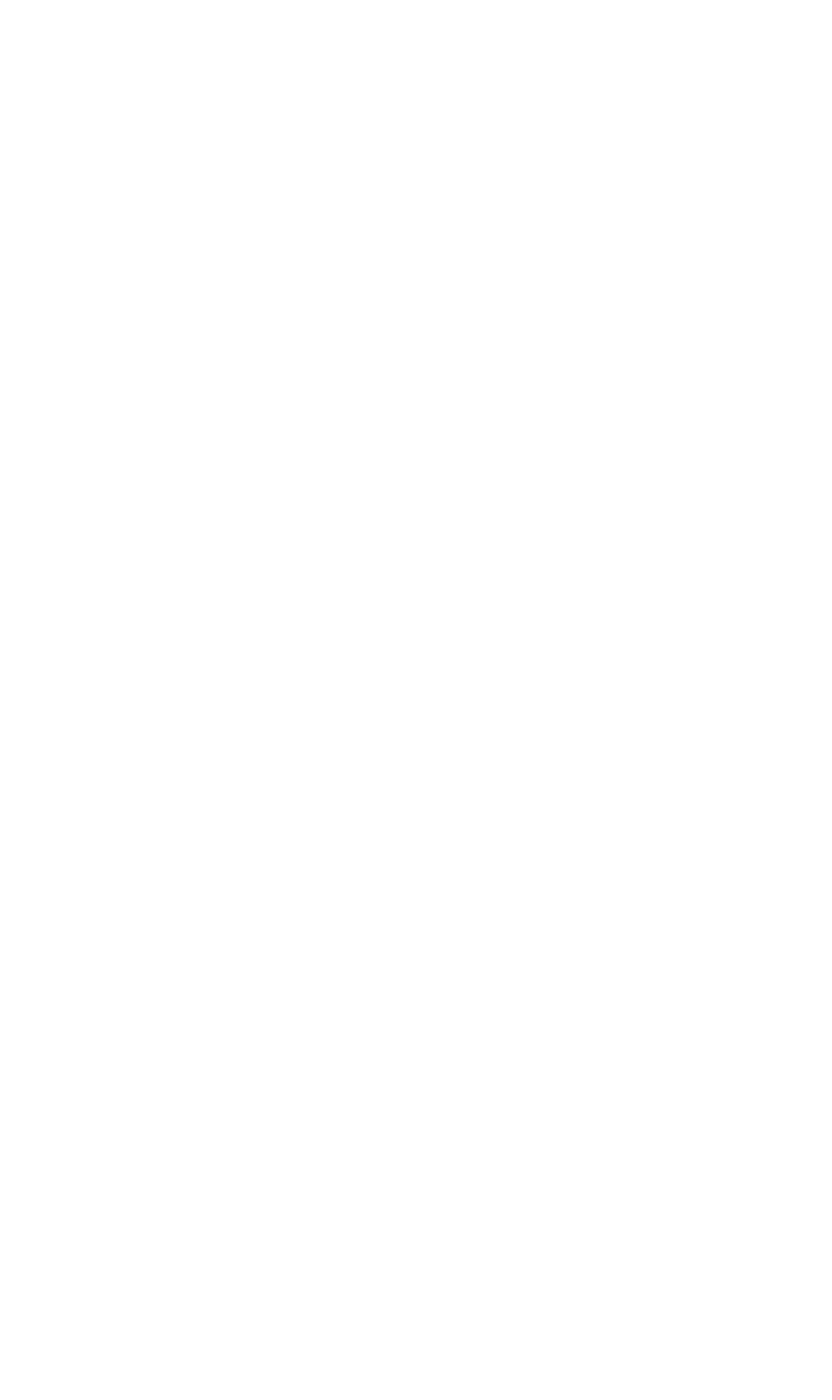
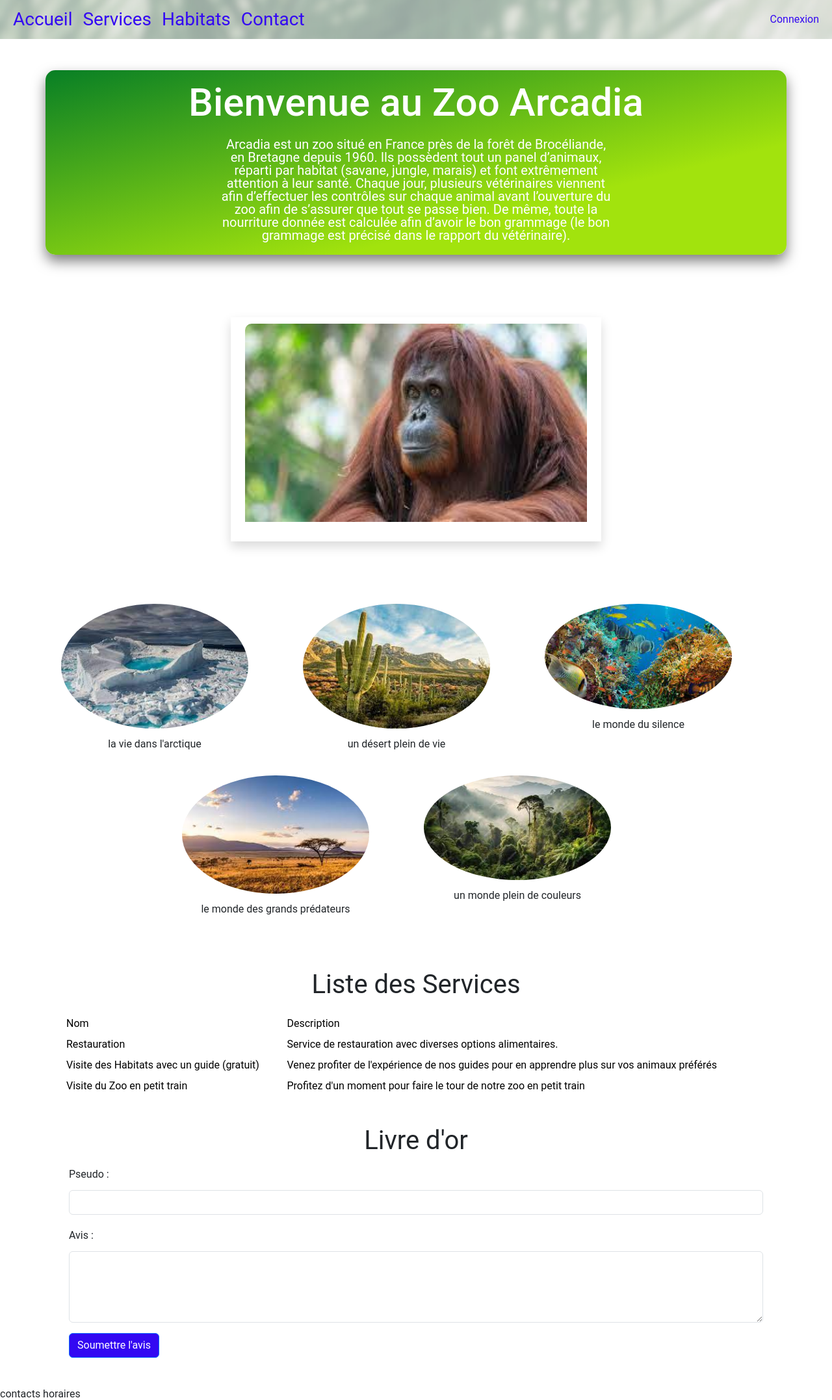
Before and after one commit to sylvainJ54/ECF-Zoo-Arcadia, a PHP site: page / in a window 1280 px wide. Before the commit the page is empty. Shown: the whole page at 65% size. Before the commit the page ends 800 px from the top, so only its background shows below. Run offline with PHP 8.4, Linux system fonts and the light colour scheme.

Commit message:
merge acceuil

```diff
--- a/assets/script/script.js
+++ b/assets/script/script.js
@@ -1,4 +1,4 @@
- // modification des services si administrateur
+  // modification des services si administrateur
 const isAdmin = false; // Remplacez ceci par la logique réelle d'authentification
 
 document.addEventListener('DOMContentLoaded', function () {
--- a/index.html
+++ b/index.html
@@ -4,9 +4,235 @@
     <meta charset="UTF-8">
     <meta name="viewport" content="width=device-width, initial-scale=1.0">
     <title>ZOO ARCADIA </title>
-    <link rel="shortcut icon" href="./asset/images/girafe.png" type="icon.png">
+    <link rel="shortcut icon" href="./assets/images/girafe.png" type="icon.png">
+    <link href="https://cdn.jsdelivr.net/npm/bootstrap@5.3.2/dist/css/bootstrap.min.css" rel="stylesheet" integrity="sha384-T3c6CoIi6uLrA9TneNEoa7RxnatzjcDSCmG1MXxSR1GAsXEV/Dwwykc2MPK8M2HN" crossorigin="anonymous">
+<link href="https : //fonts.googleapis.com/css2?family= famille= Roboto:ital,wght@0,400;0,500;1,700 & display=swap" rel="stylesheet" >
+    <link rel="stylesheet" href="assets/style.css">
 </head>
-<body>
+<body class="body__background">
+    <header>
+        <nav class="navbar navbar-expand-lg navbar-light nav__background ">
+            <div class="container-fluid">
+                    <button class="navbar-toggler" type="button" data-bs-toggle="collapse" data-bs-target="#navbarNav" aria-controls="navbarNav" aria-expanded="false" aria-label="Toggle navigation">
+                        <span class="navbar-toggler-icon"></span>
+                    </button>
+                <div class="collapse navbar-collapse" id="navbarNav">
+                    <ul class="navbar-nav me-auto mb-2 mb-lg-0">
+                        <li class="nav-item">
+                            <a class="nav-link fs-3" href="#">Accueil</a>
+                        </li>
+                        <li class="nav-item">
+                            <a class="nav-link  fs-3" href="#">Services</a>
+                        </li>
+                        <li class="nav-item">
+                            <a class="nav-link  fs-3" href="#">Habitats</a>
+                        </li>
+                        <li class="nav-item">
+                            <a class="nav-link  fs-3" href="#">Contact</a>
+                        </li>
+                    </ul>
+                    <ul class="navbar-nav ms-auto">
+                        <!-- Ajout de la section de connexion -->
+                        <li class="nav-item">
+                            <a class="nav-link" href="#" id="connexionBtn" data-bs-toggle="modal" data-bs-target="#connexionModal">Connexion</a>
+                        </li>
+                    </ul>
+                </div>
+            </div>
+        </nav>
+    </header>
+    <main>
+        <div class="container">
+            <div class="row mt-5 background__title">
+                <div class="col-sm-6 col-md-12 text-center">
+                    <h1 class="title">Bienvenue au Zoo Arcadia</h1>
+                    <p class="mt-4 fs-5 paragraphe__title">Arcadia est un zoo situé en France près de la forêt de Brocéliande, en Bretagne depuis 1960. Ils possèdent tout un panel d’animaux, réparti par habitat (savane, jungle, marais) et font extrêmement attention à leur santé. Chaque jour, plusieurs vétérinaires viennent afin d’effectuer les contrôles sur chaque animal avant l’ouverture du zoo afin de s’assurer que tout se passe bien. De même, toute la nourriture donnée est calculée afin d’avoir le bon grammage (le bon grammage est précisé dans le rapport du vétérinaire).</p>
+                </div>
+            </div>
+            <!-- debut carroussel -->
+            <div class="row justify-content-center mt-5">
+                <div id="carousselImages" class="carousel slide col-sm-8 col-md-6 mx-auto my-5 shadow" data-bs-ride="carousel">
+                    <div class="carousel-inner">
+                        <div class="carousel-item active carroussel__polaroid-effect">
+                            <img src="assets/images/orang-outant.jpg" class="d-block w-100 img-fluid" alt="orang-outant">
+                        </div>
+                        <div class="carousel-item carroussel__polaroid-effect">
+                            <img src="assets/images/phoques.jpg" class="d-block w-100 img-fluid" alt="phoques">
+                        </div>
+                        <div class="carousel-item carroussel__polaroid-effect">
+                            <img src="assets/images/savane.jpg" class="d-block w-100 img-fluid" alt="savane">
+                        </div>
+                    </div>
+                </div>
+            </div>
+            <!-- fin du carroussel -->
 
+            <!-- debut des cards -->
+            <div class="container-fluid  ">
+                    <div class="row  justify-content-center mt-5">
+                        <div class="col-sm-6 col-md-6 col-lg-4 mb-4 ">
+                            <div class="card border-0">
+                                <img src="./assets/images/habitat-arctique.jpg" class="card-img-top" alt="arctique">
+                                <div class="card-body text-center">
+                                    <p class="card-text">la vie dans l'arctique</p>
+                                </div>
+                            </div>
+                        </div>
+                        <div class="col-sm-6 col-md-6 col-lg-4 mb-4">
+                            <div class="card border-0" >
+                                <img src="./assets/images/habitat-desert.jpg" class="card-img-top" alt="desert">
+                                <div class="card-body text-center">
+                                    <p class="card-text">un désert plein de vie</p>
+                                </div>
+                            </div>
+                        </div>
+                        <div class=" col-sm-6 col-md-6 col-lg-4 mb-4">
+                            <div class="card border-0" >
+                                <img src="./assets/images/habitat-ocean.jpg" class="card-img-top" alt="ocean">
+                                <div class="card-body text-center">
+                                    <p class="card-text">le monde du silence</p>
+                                </div>
+                            </div>
+                        </div>
+                        <div class=" col-sm-6 col-md-6 col-lg-4 mb-4">
+                            <div class="card border-0" >
+                                <img src="./assets/images/habitat-savane.jpg" class="card-img-top" alt="savane">
+                                <div class="card-body text-center">
+                                    <p class="card-text">le monde des grands prédateurs</p>
+                                </div>
+                            </div>
+                        </div>
+                        <div class="col-sm-6 col-md-6 col-lg-4 mb-4">
+                            <div class="card border-0" >
+                                <img src="./assets/images/habitat-tropical.jpg" class="card-img-top" alt="foret tropical">
+                                <div class="card-body text-center">
+                                    <p class="card-text">un monde plein de couleurs</p>
+                                </div>
+                            </div>
+                        </div>
+                    </div>
+            </div>
+            <!-- fin des cards -->
+            <!-- Début de la partie services -->
+            <div class="container mt-5 mb-5">
+                <h1 class="mb-4 text-center fs-1">Liste des Services</h1>
+                <button type="button" class="btn btn-primary mb-3" data-toggle="modal" data-target="#ajoutServiceModal" id="ajouterServiceBtn" style="display: none;">
+                    Ajouter un Service
+                </button>
+                <!-- Tableau pour Afficher les Services -->
+                <table class="table">
+                    <thead>
+                        <tr>
+                            <th>Nom</th>
+                            <th>Description</th>
+                            <th></th>
+                        </tr>
+                    </thead>
+                    <tbody>
+                        <tr>
+                            <td>Restauration</td>
+                            <td>Service de restauration avec diverses options alimentaires.</td>
+                            <td>
+                                <!-- Bouton pour Modifier le Service (accessible seulement pour l'administrateur) -->
+                                <button type="button" class="btn btn-warning btn-sm" data-toggle="modal" data-target="#modificationServiceModal" id="modifierServiceBtn1">
+                                    Modifier
+                                </button>
+                                <!-- Bouton pour Supprimer le Service (accessible seulement pour l'administrateur) -->
+                                <button type="button" class="btn btn-danger btn-sm" onclick="supprimerService()" id="supprimerServiceBtn1">
+                                    Supprimer
+                                </button>
+                            </td>
+                        </tr>
+                        <tr>
+                            <td>Visite des Habitats avec un guide (gratuit)</td>
+                            <td>Venez profiter de l'expérience de nos guides pour en apprendre plus sur vos animaux préférés</td>
+                            <td>
+                                <!-- Bouton pour Modifier le Service (accessible seulement pour l'administrateur) -->
+                                <button type="button" class="btn btn-warning btn-sm" data-toggle="modal" data-target="#modificationServiceModal" id="modifierServiceBtn2">
+                                    Modifier
+                                </button>
+                                <!-- Bouton pour Supprimer le Service (accessible seulement pour l'administrateur) -->
+                                <button type="button" class="btn btn-danger btn-sm" onclick="supprimerService()" id="supprimerServiceBtn2">
+                                    Supprimer
+                                </button>
+                            </td>
+                        </tr>
+                        <tr>
+                            <td>Visite du Zoo en petit train</td>
+                            <td>Profitez d'un moment pour faire le tour de notre zoo en petit train</td>
+                            <td>
+                                <!-- Bouton pour Modifier le Service (accessible seulement pour l'administrateur) -->
+                                <button type="button" class="btn btn-warning btn-sm" data-toggle="modal" data-target="#modificationServiceModal" id="modifierServiceBtn3">
+                                    Modifier
+                                </button>
+                                <!-- Bouton pour Supprimer le Service (accessible seulement pour l'administrateur) -->
+                                <button type="button" class="btn btn-danger btn-sm" onclick="supprimerService()" id="supprimerServiceBtn3">
+                                    Supprimer
+                                </button>
+                            </td>
+                        </tr>
+                    </tbody>
+                </table>
+
+                <!-- Modal pour Ajouter un Nouveau Service -->
+                <div class="modal fade" id="ajoutServiceModal" tabindex="-1" role="dialog" aria-labelledby="ajoutServiceModalLabel" aria-hidden="true">
+                    service crée
+                </div>
+
+                <!-- Modal pour Modifier un Service Existante -->
+                <div class="modal fade" id="modificationServiceModal" tabindex="-1" role="dialog" aria-labelledby="modificationServiceModalLabel" aria-hidden="true">
+                    Vous allez supprimer un service
+                </div>
+
+                <!-- les avis -->
+                <div class="container mt-5">
+                    <h1 class="mb-4 text-center fs-1">Livre d'or</h1>
+
+                    <!-- Formulaire de soumission d'avis -->
+                    <form action="traitement_commentaire.php" method="post">
+                        <div class="form-group mt-4">
+                            <label for="pseudo ">Pseudo :</label>
+                            <input type="text" class="form-control mt-3" name="pseudo" required>
+                        </div>
+                        <div class="form-group mt-4 ">
+                            <label for="avis">Avis :</label>
+                            <textarea class="form-control mt-3" name="avis" rows="4" required></textarea>
+                        </div>
+                        <button type="submit" class="btn btn-primary mt-3">Soumettre l'avis</button>
+                    </form>
+                </div>
+                <!-- modale de connexion -->
+
+                <div class="modal fade" id="connexionModal" tabindex="-1" aria-labelledby="exampleModalLabel" aria-hidden="true">
+                    <div class="modal-dialog">
+                      <div class="modal-content">
+                        <div class="modal-header">
+                          <h5 class="modal-title" id="exampleModalLabel">Connexion</h5>
+                          <button type="button" class="btn-close" data-bs-dismiss="modal" aria-label="Close"></button>
+                        </div>
+                        <div class="modal-body">
+                          <form id="loginForm">
+                            <div class="mb-3">
+                              <label for="username" class="form-label ">Identifiant</label>
+                              <input type="eusername" class="form-control" id="username" aria-describedby="username">
+                            </div>
+                            <div class="mb-3">
+                              <label for="password" class="form-label">Mot de passe</label>
+                              <input type="password" class="form-control" id="password">
+                            </div>
+                            <button type="submit" class="btn btn-primary">Se connecter</button>
+                          </form>
+                        </div>
+                      </div>
+                    </div>
+                  </div>
+
+    </main>
+    <footer>
+        contacts horaires
+    </footer>
+
+    <script src="https://cdn.jsdelivr.net/npm/bootstrap@5.3.2/dist/js/bootstrap.bundle.min.js" integrity="sha384-C6RzsynM9kWDrMNeT87bh95OGNyZPhcTNXj1NW7RuBCsyN/o0jlpcV8Qyq46cDfL" crossorigin="anonymous"></script>
+    <script src="assets/script/script.js"></script>
 </body>
 </html>
```
Also changed, not shown: assets/style.css (line endings or trailing spaces).
